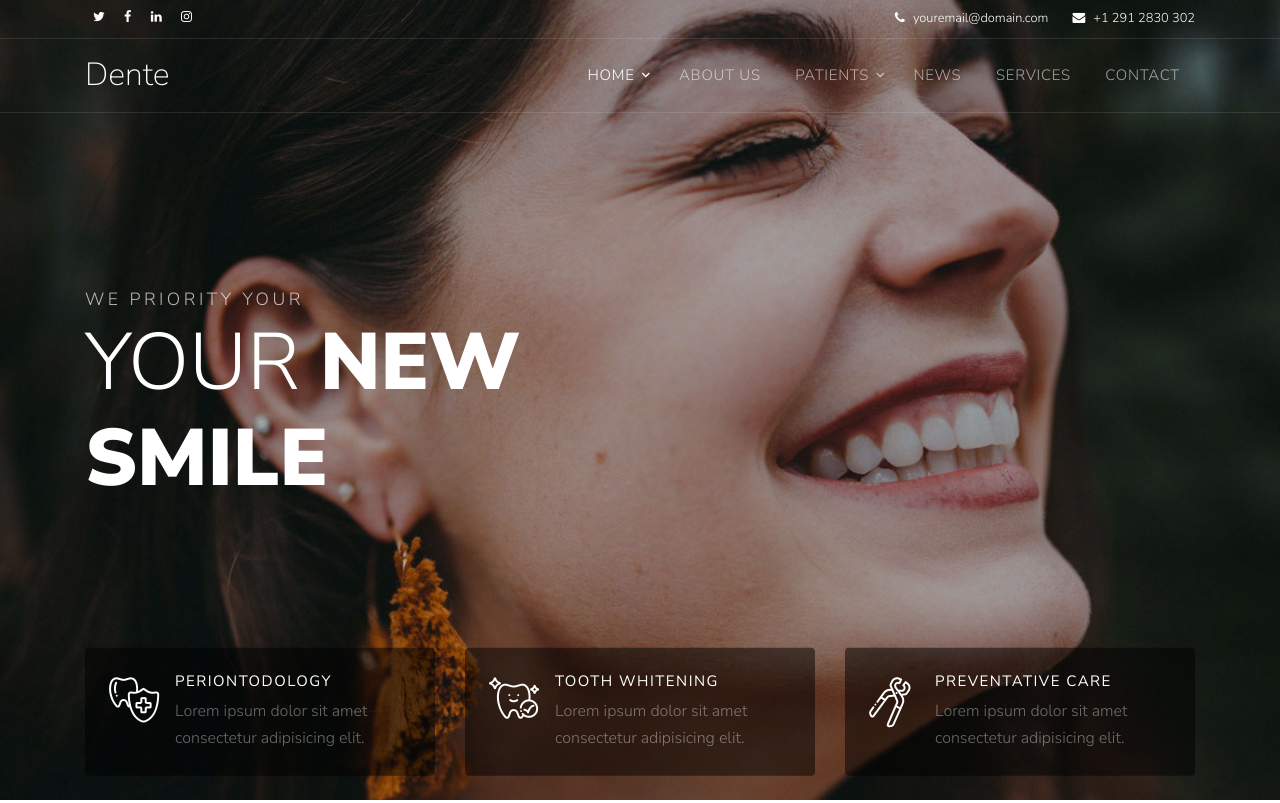
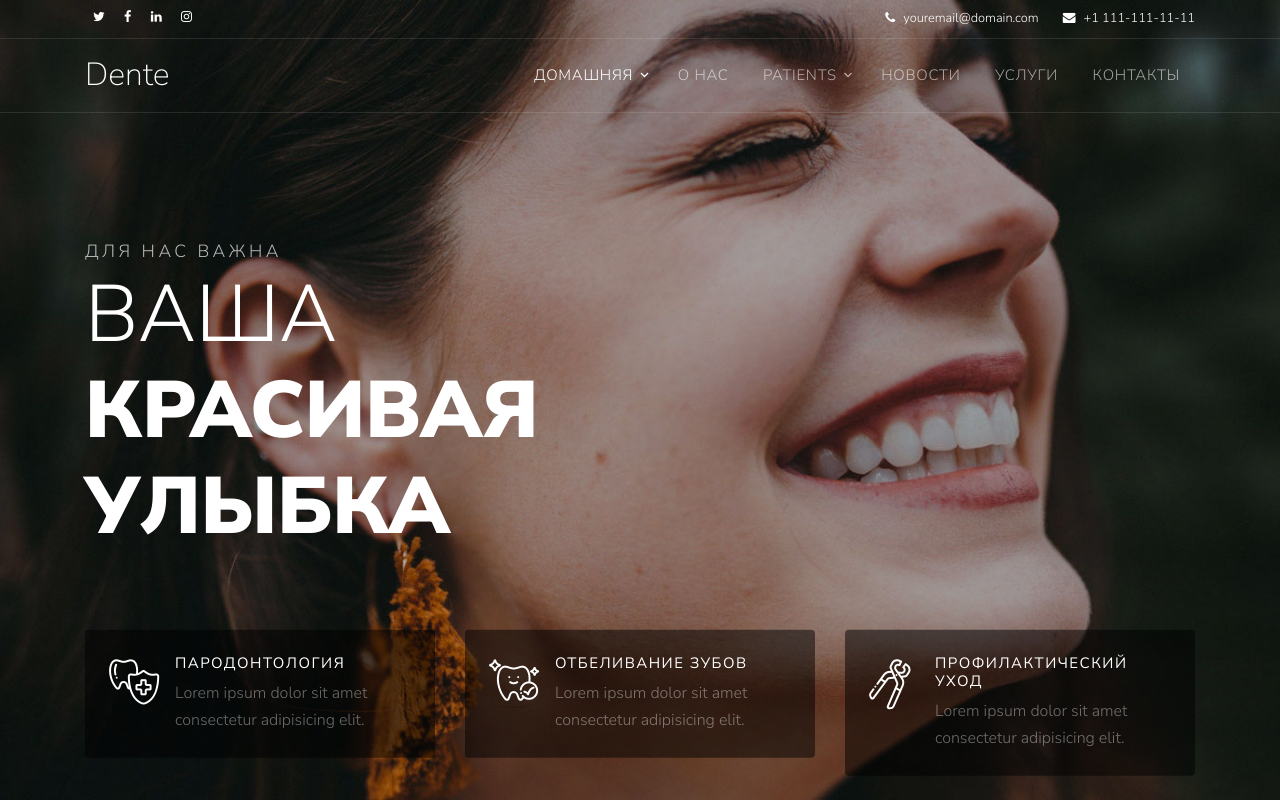
Before and after one commit to Yurashk/dentist, a plain HTML site: page index.html in a window 1280 px wide. Shown: the top 803 px of the page. Drawn offline with Linux system fonts and the light colour scheme; files whose address does not match are found by name.

Commit message:
simple fixes.

```diff
--- a/index.html
+++ b/index.html
@@ -55,7 +55,7 @@
                 </a>
                 <a href="#" class="d-flex align-items-center">
                   <span class="icon-envelope mr-2"></span>
-                  <span class="d-none d-md-inline-block">+1 291 2830 302</span>
+                  <span class="d-none d-md-inline-block">+1 111-111-11-11</span>
                 </a>
               </div>
             </div>
@@ -75,7 +75,7 @@
 
                   <ul class="site-menu js-clone-nav d-none d-lg-block">
                     <li class="has-children active">
-                      <a href="index.html">Home</a>
+                      <a href="index.html">Домашняя</a>
                       <ul class="dropdown arrow-top">
                         <li><a href="#">Menu One</a></li>
                         <li><a href="#">Menu Two</a></li>
@@ -90,7 +90,7 @@
                         </li>
                       </ul>
                     </li>
-                    <li><a href="about.html">About Us</a></li>
+                    <li><a href="about.html">О нас</a></li>
                     <li class="has-children">
                       <a href="patients.html">Patients</a>
                       <ul class="dropdown arrow-top">
@@ -99,9 +99,9 @@
                         <li><a href="#">Menu Three</a></li>
                       </ul>
                     </li>
-                    <li><a href="news.html">News</a></li>
-                    <li><a href="services.html">Services</a></li>
-                    <li><a href="contact.html">Contact</a></li>
+                    <li><a href="news.html">Новости</a></li>
+                    <li><a href="services.html">Услуги</a></li>
+                    <li><a href="contact.html">Контакты</a></li>
                   </ul>
                 </div>
               </nav>
@@ -115,8 +115,8 @@
       <div class="container">
         <div class="row align-items-center">
           <div class="col-md-7">
-            <span class="sub-text">We Priority Your</span>
-            <h1>Your <strong>New Smile</strong></h1>
+            <span class="sub-text">Для нас важна </span>
+            <h1>Ваша <strong>Красивая Улыбка</strong></h1>
           </div>
         </div>
       </div>
@@ -131,7 +131,7 @@
                 <span class="icon flaticon-tooth font-weight-light text-white h2"></span>
               </div>
               <div class="text">
-                <h3>Periontodology</h3>
+                <h3>Пародонтология</h3>
                 <p>Lorem ipsum dolor sit amet consectetur adipisicing elit.</p>
               </div>
             </div>
@@ -142,7 +142,7 @@
                 <span class="icon flaticon-tooth-whitening font-weight-light text-white h2"></span>
               </div>
               <div class="text">
-                <h3>Tooth Whitening</h3>
+                <h3>ОТБЕЛИВАНИЕ ЗУБОВ</h3>
                 <p>Lorem ipsum dolor sit amet consectetur adipisicing elit.</p>
               </div>
             </div>
@@ -153,7 +153,7 @@
                 <span class="icon flaticon-tooth-pliers font-weight-light text-white h2"></span>
               </div>
               <div class="text">
-                <h3>Preventative Care</h3>
+                <h3>Профилактический уход</h3>
                 <p>Lorem ipsum dolor sit amet consectetur adipisicing elit.</p>
               </div>
             </div>
@@ -166,7 +166,7 @@
       <div class="container">
         <div class="row">
           <div class="col-lg-6 mb-5 mb-lg-0">
-            <img src="images/img_1.jpg" alt="Image" class="img-fluid">
+            <img src="images/elena_photo.jpg" alt="Image" class="img-fluid">
           </div>
           <div class="col-lg-6">
             <div class="row row-items">
@@ -289,12 +289,12 @@
       </div>
     </div>
 
-    <div class="promo py-5 bg-primary">
-      <div class="container text-center">
-        <span class="d-block h4 mb-3 font-weight-light text-white">Promo For Tooth Cleaning from <del>$140.00</del> now <strong class="font-weight-bold">$50.00</strong></span>
-        <div id="date-countdown" class="mt-0"></div>
-      </div>
-    </div>
+<!--    <div class="promo py-5 bg-primary">-->
+<!--      <div class="container text-center">-->
+<!--        <span class="d-block h4 mb-3 font-weight-light text-white">Promo For Tooth Cleaning from <del>$140.00</del> now <strong class="font-weight-bold">$50.00</strong></span>-->
+<!--        <div id="date-countdown" class="mt-0"></div>-->
+<!--      </div>-->
+<!--    </div>-->
 
 
     <div class="site-section bg-light">
```
Also changed, not shown: images/elena_photo.jpg (added).
